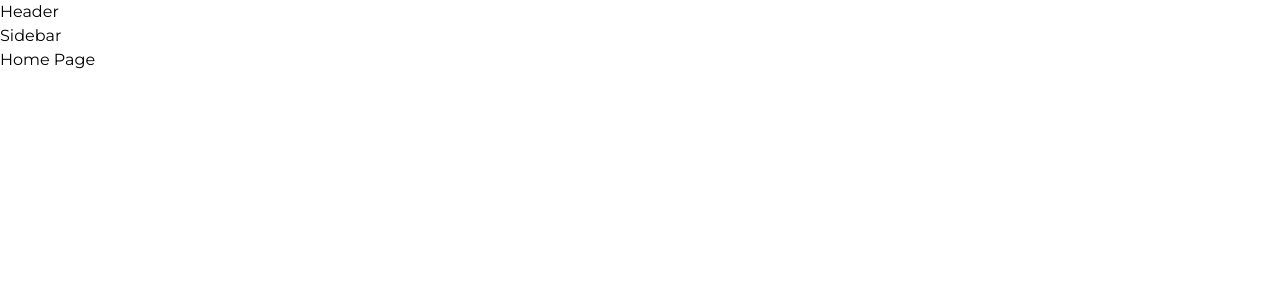
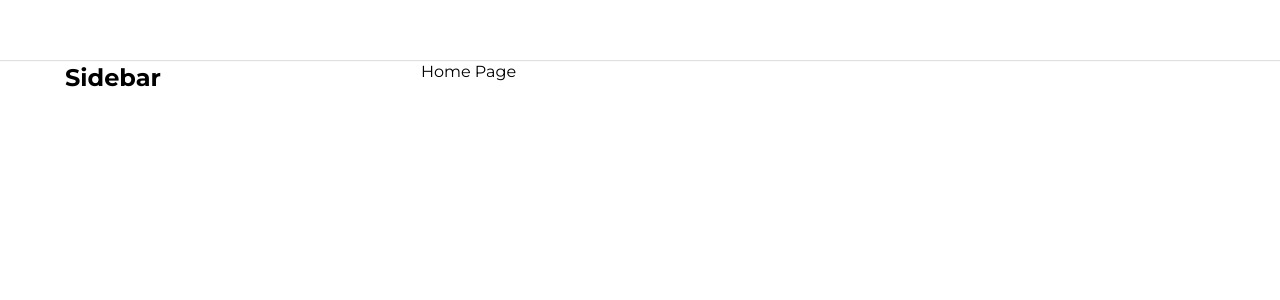
Before and after one commit to iamSqanh/tictok-ui, a React (Create React App) app: page / in a window 1280 px wide. Shown: the top 300 px of the page. Built offline with nearby package versions, Linux system fonts and the light colour scheme.

Commit message:
buid default layout

```diff
--- a/package.json
+++ b/package.json
@@ -7,6 +7,7 @@
     "@testing-library/react": "^13.4.0",
     "@testing-library/user-event": "^13.5.0",
     "babel-plugin-module-resolver": "^5.0.0",
+    "classnames": "^2.3.2",
     "css-reset-and-normalize": "^2.3.6",
     "customize-cra": "^1.0.0",
     "normalize.css": "^8.0.1",
--- a/src/components/GlobalStyle/GlobalStyle.scss
+++ b/src/components/GlobalStyle/GlobalStyle.scss
@@ -3,6 +3,10 @@
 
 :root {
     --primaty: #fe2c55;
+
+    // default Layout
+    --default-layout-header-hight: 60px;
+    --default-layout-width: 1150px;
 }
 
 html {
@@ -10,6 +14,8 @@
 }
 
 * {
+    padding: 0;
+    margin: 0;
     box-sizing: border-box;
 }
 
--- /dev/null
+++ b/src/components/Layout/DefaultLayout/DefaultLayout.module.scss
@@ -0,0 +1,14 @@
+.wrapper {
+    display: flex;
+    flex-direction: column;
+    align-items: center;
+}
+
+.container {
+    width: var(--default-layout-width);
+    display: flex;
+}
+
+.content {
+    flex: 1;
+}
--- /dev/null
+++ b/src/components/Layout/DefaultLayout/Sidebar/Sidebar.module.scss
@@ -0,0 +1,3 @@
+.wrapper {
+    width: 356px;
+}
--- a/src/components/Layout/DefaultLayout/Sidebar/index.js
+++ b/src/components/Layout/DefaultLayout/Sidebar/index.js
@@ -1,7 +1,15 @@
 import React from 'react';
+import classNames from 'classnames/bind';
+import styles from './Sidebar.module.scss';
+
+const cx = classNames.bind(styles);
 
 function Sidebar() {
-    return <div>Sidebar</div>;
+    return (
+        <aside className={cx('wrapper')}>
+            <h2>Sidebar</h2>
+        </aside>
+    );
 }
 
 export default Sidebar;
--- a/src/components/Layout/DefaultLayout/index.js
+++ b/src/components/Layout/DefaultLayout/index.js
@@ -1,13 +1,17 @@
+import classNames from 'classnames/bind';
 import Header from '~/components/Layout/component/Header';
+import styles from './DefaultLayout.module.scss';
 import Sidebar from './Sidebar';
+
+const cx = classNames.bind(styles);
 
 function DefaultLayout({ children }) {
     return (
-        <div>
+        <div className={cx('wrapper')}>
             <Header />
-            <div className="container">
+            <div className={cx('container')}>
                 <Sidebar />
-                <div className="content">{children}</div>
+                <div className={cx('content')}>{children}</div>
             </div>
         </div>
     );
--- a/src/components/Layout/HeaderOnly/index.js
+++ b/src/components/Layout/HeaderOnly/index.js
@@ -1,6 +1,6 @@
 import Header from '~/components/Layout/component/Header';
 
-function DefaultLayout({ children }) {
+function HeaderOnly({ children }) {
     return (
         <div>
             <Header />
@@ -11,4 +11,4 @@
     );
 }
 
-export default DefaultLayout;
+export default HeaderOnly;
--- /dev/null
+++ b/src/components/Layout/component/Header/Header.module.scss
@@ -0,0 +1,11 @@
+.wrapper {
+    width: 100%;
+    height: var(--default-layout-header-hight);
+    box-shadow: 0px 1px 1px rgb(0 0 0 / 12%);
+    display: flex;
+    justify-content: center;
+}
+.inner {
+    height: 100%;
+    width: var(--default-layout-width);
+}
--- a/src/components/Layout/component/Header/index.js
+++ b/src/components/Layout/component/Header/index.js
@@ -1,7 +1,18 @@
 import React from 'react';
+import classNames from 'classnames/bind';
+import styles from './Header.module.scss';
+
+const cx = classNames.bind(styles);
 
 function Header() {
-    return <div>Header</div>;
+    return (
+        <header className={cx('wrapper')}>
+            <div className={cx('inner')}>
+                {/* logo */}
+                {/* content */}
+            </div>
+        </header>
+    );
 }
 
 export default Header;
```
Also changed, not shown: 1 other file (tests, documents, lock files or other folders).
